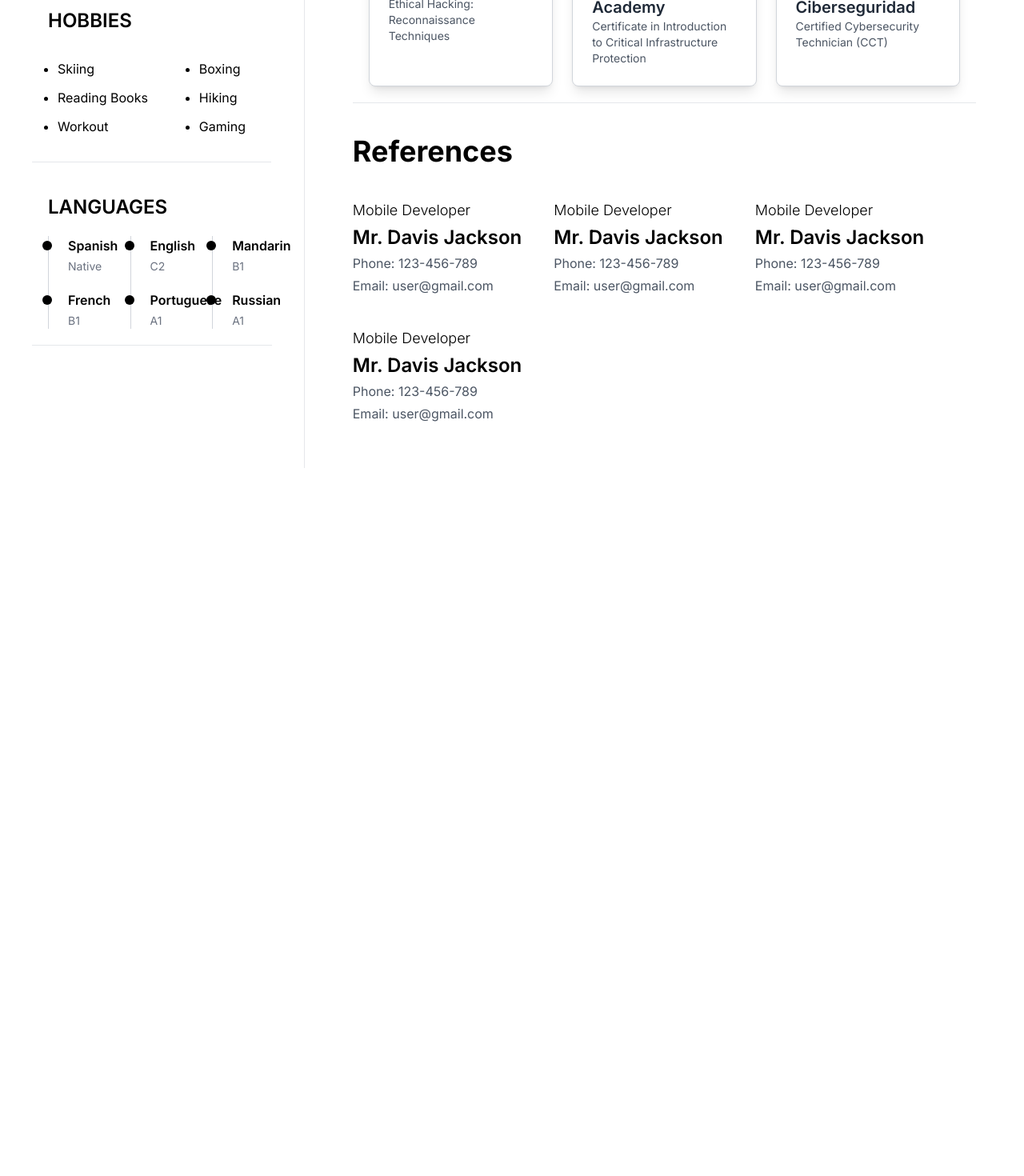
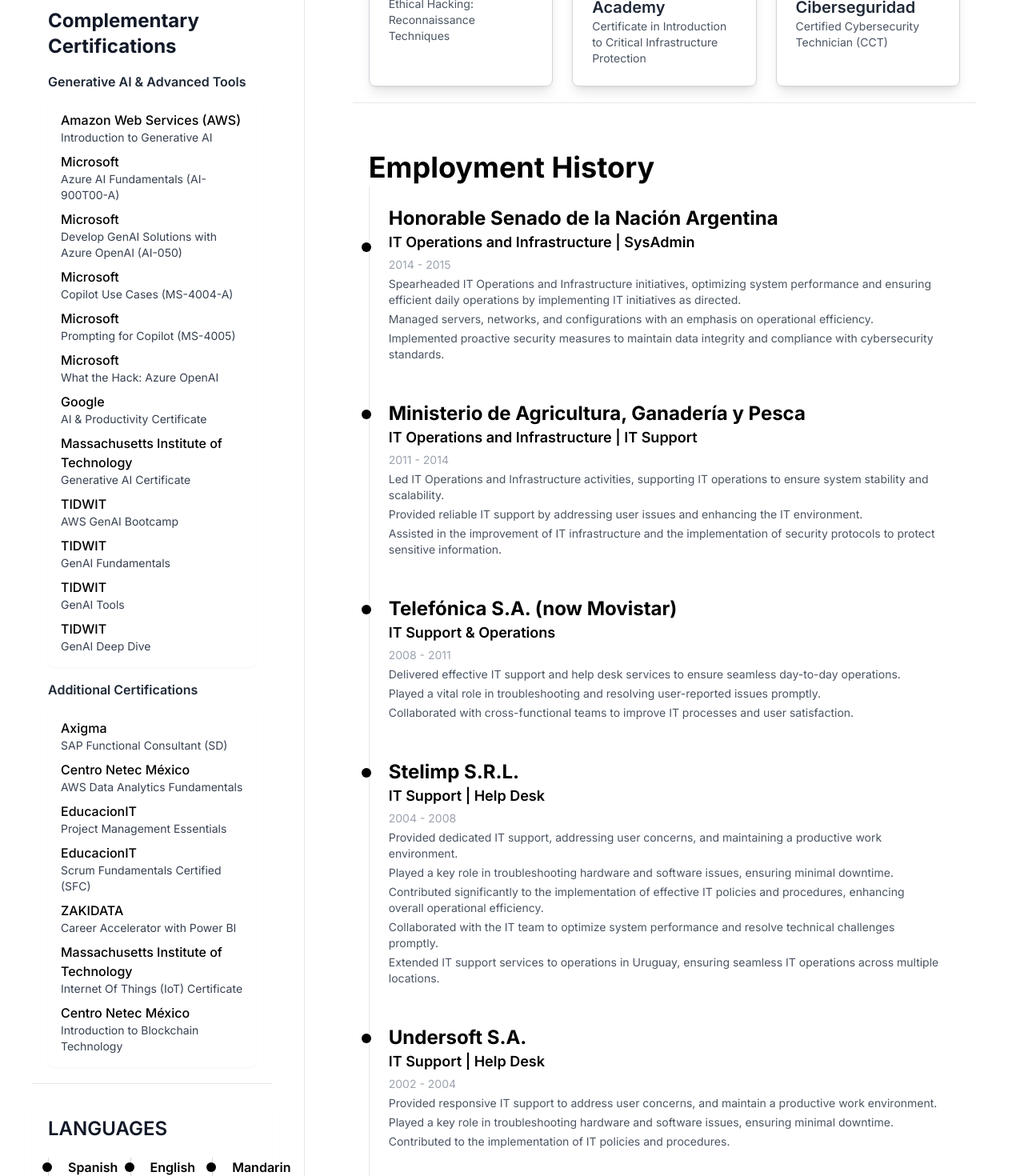
Before and after one commit to eddyg-github/My_CV, a React (Vite) app: page / in a window 1280 px wide. Shown: the part 2400-3870 px from the top of the page at 80% size. Before the commit the page ends 2985 px from the top, so only its background shows below. Built offline with nearby package versions, Linux system fonts and the light colour scheme.

Commit message:
septimo commit

```diff
--- a/src/components/HeaderLeft.jsx
+++ b/src/components/HeaderLeft.jsx
@@ -236,44 +236,93 @@
 </div>
 
 
+{/* Complementary Certifications Section */}
+<div className='p-5 border-b dark:border-gray-700'>
+  <h1 className='text-lg font-bold md:text-2xl mb-4 text-gray-900 dark:text-gray-100'>
+    Complementary Certifications
+  </h1>
+
+  {/* Generative AI Section */}
+  <div className='mb-4'>
+    <h2 className='text-base font-semibold mb-2 text-gray-800 dark:text-gray-200'>
+      Generative AI & Advanced Tools
+    </h2>
+    <div className='rounded-lg p-4 shadow-sm space-y-2'>
+
+      {[
+        ['Amazon Web Services (AWS)', 'Introduction to Generative AI'],
+        ['Microsoft', 'Azure AI Fundamentals (AI-900T00-A)'],
+        ['Microsoft', 'Develop GenAI Solutions with Azure OpenAI (AI-050)'],
+        ['Microsoft', 'Copilot Use Cases (MS-4004-A)'],
+        ['Microsoft', 'Prompting for Copilot (MS-4005)'],
+        ['Microsoft', 'What the Hack: Azure OpenAI'],
+        ['Google', 'AI & Productivity Certificate'],
+        ['Massachusetts Institute of Technology', 'Generative AI Certificate'],
+        ['TIDWIT', 'AWS GenAI Bootcamp'],
+        ['TIDWIT', 'GenAI Fundamentals'],
+        ['TIDWIT', 'GenAI Tools'],
+        ['TIDWIT', 'GenAI Deep Dive'],
+      ].map(([issuer, cert], idx) => (
+        <div key={idx} className='flex flex-col'>
+          <span className='text-black dark:text-white font-medium'>{issuer}</span>
+          <span className='text-gray-700 dark:text-gray-400 text-sm'>{cert}</span> {/* Slightly smaller font */}
+        </div>
+      ))}
+
+    </div>
+  </div>
+
+  {/* Additional Certifications Section */}
+  <div>
+    <h2 className='text-base font-semibold mb-2 text-gray-800 dark:text-gray-200'>
+      Additional Certifications
+    </h2>
+    <div className='rounded-lg p-4 shadow-sm space-y-2'>
+
+      {[
+        ['Axigma', 'SAP Functional Consultant (SD)'],
+        ['Centro Netec México', 'AWS Data Analytics Fundamentals'],
+        ['EducacionIT', 'Project Management Essentials'],
+        ['EducacionIT', 'Scrum Fundamentals Certified (SFC)'],
+        ['ZAKIDATA', 'Career Accelerator with Power BI'],
+        ['Massachusetts Institute of Technology', 'Internet Of Things (IoT) Certificate'],
+        ['Centro Netec México', 'Introduction to Blockchain Technology'],
+      ].map(([issuer, cert], idx) => (
+        <div key={idx} className='flex flex-col'>
+          <span className='text-black dark:text-white font-medium'>{issuer}</span>
+          <span className='text-gray-700 dark:text-gray-400 text-sm'>{cert}</span> {/* Slightly smaller font */}
+        </div>
+      ))}
+
+    </div>
+  </div>
+</div>
 
 
-        {/* Hobbies Section: Hobbies */}
-        <div className='flex flex-col items-start justify-start gap-5 border-b p-5 dark:border-gray-700'>
-          <h1 className='text-base font-semibold md:text-2xl'>HOBBIES</h1>
-          <div className='flex flex-wrap gap-16 p-3'>
-            <ul className='flex list-disc flex-col gap-3'>
-              <li>Skiing</li>
-              <li>Reading Books</li>
-              <li>Workout</li>
-            </ul>
-            <ul className='flex list-disc flex-col gap-3'>
-              <li>Boxing</li>
-              <li>Hiking</li>
-              <li>Gaming</li>
-            </ul>
-          </div>
-        </div>
+
+
+
+
 
 {/* Languages Section: Idiomas */}
-<div className="flex flex-col items-start justify-start gap-5 border-b p-5 dark:border-gray-700">
-  <h1 className="text-base font-semibold md:text-2xl">LANGUAGES</h1>
+<div className="flex flex-col items-start justify-start gap-5 border-b p-5 dark:border-gray-700 rounded-lg shadow-sm">
+  <h1 className="text-base font-semibold md:text-2xl text-gray-900 dark:text-gray-100">LANGUAGES</h1>
   <div className="grid grid-cols-3 gap-12 md:text-lg">
     {/* Columna 1 */}
     <ul className="relative border-l border-gray-300 pl-6 flex flex-col gap-5">
       <li className="relative flex flex-col gap-1">
         <div className="relative flex items-center">
-          <div className="absolute left-[-2rem] top-1/2 transform -translate-y-1/2 h-3 w-3 rounded-full bg-black dark:bg-white"></div>
-          <span className="text-base font-semibold">Spanish</span>
+          <div className="absolute left-[-2rem] top-1/2 transform -translate-y-1/2 h-3 w-3 rounded-full bg-black dark:bg-blue-400"></div>
+          <span className="text-base font-semibold text-black dark:text-blue-400">Spanish</span>
         </div>
-        <div className="text-gray-500 dark:text-gray-400 text-sm">Native</div>
+        <div className="text-black dark:text-gray-300 text-sm">Native</div>
       </li>
       <li className="relative flex flex-col gap-1">
         <div className="relative flex items-center">
-          <div className="absolute left-[-2rem] top-1/2 transform -translate-y-1/2 h-3 w-3 rounded-full bg-black dark:bg-white"></div>
-          <span className="text-base font-semibold">French</span>
+          <div className="absolute left-[-2rem] top-1/2 transform -translate-y-1/2 h-3 w-3 rounded-full bg-black dark:bg-blue-400"></div>
+          <span className="text-base font-semibold text-black dark:text-blue-400">French</span>
         </div>
-        <div className="text-gray-500 dark:text-gray-400 text-sm">B1</div>
+        <div className="text-black dark:text-gray-300 text-sm">B1</div>
       </li>
     </ul>
 
@@ -281,17 +330,17 @@
     <ul className="relative border-l border-gray-300 pl-6 flex flex-col gap-5">
       <li className="relative flex flex-col gap-1">
         <div className="relative flex items-center">
-          <div className="absolute left-[-2rem] top-1/2 transform -translate-y-1/2 h-3 w-3 rounded-full bg-black dark:bg-white"></div>
-          <span className="text-base font-semibold">English</span>
+          <div className="absolute left-[-2rem] top-1/2 transform -translate-y-1/2 h-3 w-3 rounded-full bg-black dark:bg-blue-400"></div>
+          <span className="text-base font-semibold text-black dark:text-blue-400">English</span>
         </div>
-        <div className="text-gray-500 dark:text-gray-400 text-sm">C2</div>
+        <div className="text-black dark:text-gray-300 text-sm">C2</div>
       </li>
       <li className="relative flex flex-col gap-1">
         <div className="relative flex items-center">
-          <div className="absolute left-[-2rem] top-1/2 transform -translate-y-1/2 h-3 w-3 rounded-full bg-black dark:bg-white"></div>
-          <span className="text-base font-semibold">Portuguese</span>
+          <div className="absolute left-[-2rem] top-1/2 transform -translate-y-1/2 h-3 w-3 rounded-full bg-black dark:bg-blue-400"></div>
+          <span className="text-base font-semibold text-black dark:text-blue-400">Portuguese</span>
         </div>
-        <div className="text-gray-500 dark:text-gray-400 text-sm">A1</div>
+        <div className="text-black dark:text-gray-300 text-sm">A1</div>
       </li>
     </ul>
 
@@ -299,21 +348,24 @@
     <ul className="relative border-l border-gray-300 pl-6 flex flex-col gap-5">
       <li className="relative flex flex-col gap-1">
         <div className="relative flex items-center">
-          <div className="absolute left-[-2rem] top-1/2 transform -translate-y-1/2 h-3 w-3 rounded-full bg-black dark:bg-white"></div>
-          <span className="text-base font-semibold">Mandarin</span>
+          <div className="absolute left-[-2rem] top-1/2 transform -translate-y-1/2 h-3 w-3 rounded-full bg-black dark:bg-blue-400"></div>
+          <span className="text-base font-semibold text-black dark:text-blue-400">Mandarin</span>
         </div>
-        <div className="text-gray-500 dark:text-gray-400 text-sm">B1</div>
+        <div className="text-black dark:text-gray-300 text-sm">B1</div>
       </li>
       <li className="relative flex flex-col gap-1">
         <div className="relative flex items-center">
-          <div className="absolute left-[-2rem] top-1/2 transform -translate-y-1/2 h-3 w-3 rounded-full bg-black dark:bg-white"></div>
-          <span className="text-base font-semibold">Russian</span>
+          <div className="absolute left-[-2rem] top-1/2 transform -translate-y-1/2 h-3 w-3 rounded-full bg-black dark:bg-blue-400"></div>
+          <span className="text-base font-semibold text-black dark:text-blue-400">Russian</span>
         </div>
-        <div className="text-gray-500 dark:text-gray-400 text-sm">A1</div>
+        <div className="text-black dark:text-gray-300 text-sm">A1</div>
       </li>
     </ul>
   </div>
 </div>
+
+
+
 
 
 
--- a/src/components/Home.jsx
+++ b/src/components/Home.jsx
@@ -200,42 +200,145 @@
 
 
 
+{/* Línea separadora entre About Me y Employment History */}
+<div className="flex flex-col items-start justify-start gap-5 border-b p-5 dark:border-gray-700">
 
-        <div className="space-y-10">
-  <h1 className="text-2xl font-bold md:text-4xl">References</h1>
+{/* Sección Employment History */}
+<div className="space-y-1">
+  <h1 className='text-2xl font-bold md:text-4xl'>Employment History</h1>
+  <div className="flex flex-col gap-6">
+    {/* Lista de experiencias - una sola columna */}
+    <ul className="flex-1">
+      <li className="relative flex flex-col gap-1 border-l p-6">
+        {/* Viñeta - Ajustada más arriba */}
+        <div className="absolute left-[-10px] top-[70px] h-3 w-3 rounded-full bg-black dark:bg-white"></div>
+        {/* Información de la experiencia */}
+        <div className='px-0'>
+          <span className='text-2xl font-bold'>Honorable Senado de la Nación Argentina</span>
+          <div className='text-lg font-semibold'>IT Operations and Infrastructure | SysAdmin</div>
+        </div>
+        <span className='text-sm text-gray-400'>2014 - 2015</span>
+        <p className='text-sm text-gray-600 dark:text-gray-400'>
+          Spearheaded IT Operations and Infrastructure initiatives, optimizing system performance and ensuring efficient daily operations by implementing IT initiatives as directed.
+        </p>
+        <p className='text-sm text-gray-600 dark:text-gray-400'>
+          Managed servers, networks, and configurations with an emphasis on operational efficiency.
+        </p>
+        <p className='text-sm text-gray-600 dark:text-gray-400'>
+          Implemented proactive security measures to maintain data integrity and compliance with cybersecurity standards.
+        </p>
+      </li>
 
-  <div className="flex flex-wrap gap-10">
-    <div className="text-baseline space-y-1">
-      <h3 className="text-lg font-light">Mobile Developer</h3>
-      <h2 className="text-base font-semibold md:text-2xl">Mr. Davis Jackson</h2>
-      <p className="text-gray-600 dark:text-gray-400">Phone: 123-456-789</p>
-      <p className="text-gray-600 dark:text-gray-400">Email: user@gmail.com</p>
-    </div>
+      <li className="relative flex flex-col gap-1 border-l p-6">
+        {/* Viñeta de IT Support - Ajustada correctamente */}
+        <div className="absolute left-[-10px] top-[35px] h-3 w-3 rounded-full bg-black dark:bg-white"></div>
+        {/* Información de la experiencia */}
+        <div className='px-0'>
+          <span className='text-2xl font-bold'>Ministerio de Agricultura, Ganadería y Pesca</span>
+          <div className='text-lg font-semibold'>IT Operations and Infrastructure | IT Support</div>
+        </div>
+        <span className='text-sm text-gray-400'>2011 - 2014</span>
+        <p className='text-sm text-gray-600 dark:text-gray-400'>
+          Led IT Operations and Infrastructure activities, supporting IT operations to ensure system stability and scalability.
+        </p>
+        <p className='text-sm text-gray-600 dark:text-gray-400'>
+          Provided reliable IT support by addressing user issues and enhancing the IT environment.
+        </p>
+        <p className='text-sm text-gray-600 dark:text-gray-400'>
+          Assisted in the improvement of IT infrastructure and the implementation of security protocols to protect sensitive information.
+        </p>
+      </li>
 
-    <div className="text-baseline space-y-1">
-      <h3 className="text-lg font-light">Mobile Developer</h3>
-      <h2 className="text-base font-semibold md:text-2xl">Mr. Davis Jackson</h2>
-      <p className="text-gray-600 dark:text-gray-400">Phone: 123-456-789</p>
-      <p className="text-gray-600 dark:text-gray-400">Email: user@gmail.com</p>
-    </div>
+      <li className="relative flex flex-col gap-1 border-l p-6">
+        {/* Viñeta de Telefónica S.A. - Ajustada correctamente */}
+        <div className="absolute left-[-10px] top-[35px] h-3 w-3 rounded-full bg-black dark:bg-white"></div>
+        {/* Información de la experiencia */}
+        <div className='px-0'>
+          <span className='text-2xl font-bold'>Telefónica S.A. (now Movistar)</span>
+          <div className='text-lg font-semibold'>IT Support & Operations</div>
+        </div>
+        <span className='text-sm text-gray-400'>2008 - 2011</span>
+        <p className='text-sm text-gray-600 dark:text-gray-400'>
+          Delivered effective IT support and help desk services to ensure seamless day-to-day operations.
+        </p>
+        <p className='text-sm text-gray-600 dark:text-gray-400'>
+          Played a vital role in troubleshooting and resolving user-reported issues promptly.
+        </p>
+        <p className='text-sm text-gray-600 dark:text-gray-400'>
+          Collaborated with cross-functional teams to improve IT processes and user satisfaction.
+        </p>
+      </li>
 
-    <div className="text-baseline space-y-1">
-      <h3 className="text-lg font-light">Mobile Developer</h3>
-      <h2 className="text-base font-semibold md:text-2xl">Mr. Davis Jackson</h2>
-      <p className="text-gray-600 dark:text-gray-400">Phone: 123-456-789</p>
-      <p className="text-gray-600 dark:text-gray-400">Email: user@gmail.com</p>
-    </div>
+      <li className="relative flex flex-col gap-1 border-l p-6">
+        {/* Viñeta de Stelimp S.R.L. - Ajustada correctamente */}
+        <div className="absolute left-[-10px] top-[35px] h-3 w-3 rounded-full bg-black dark:bg-white"></div>
+        {/* Información de la experiencia */}
+        <div className='px-0'>
+          <span className='text-2xl font-bold'>Stelimp S.R.L.</span>
+          <div className='text-lg font-semibold'>IT Support | Help Desk</div>
+        </div>
+        <span className='text-sm text-gray-400'>2004 - 2008</span>
+        <p className='text-sm text-gray-600 dark:text-gray-400'>
+          Provided dedicated IT support, addressing user concerns, and maintaining a productive work environment.
+        </p>
+        <p className='text-sm text-gray-600 dark:text-gray-400'>
+          Played a key role in troubleshooting hardware and software issues, ensuring minimal downtime.
+        </p>
+        <p className='text-sm text-gray-600 dark:text-gray-400'>
+          Contributed significantly to the implementation of effective IT policies and procedures, enhancing overall operational efficiency.
+        </p>
+        <p className='text-sm text-gray-600 dark:text-gray-400'>
+          Collaborated with the IT team to optimize system performance and resolve technical challenges promptly.
+        </p>
+        <p className='text-sm text-gray-600 dark:text-gray-400'>
+          Extended IT support services to operations in Uruguay, ensuring seamless IT operations across multiple locations.
+        </p>
+      </li>
 
-    <div className="text-baseline space-y-1">
-      <h3 className="text-lg font-light">Mobile Developer</h3>
-      <h2 className="text-base font-semibold md:text-2xl">Mr. Davis Jackson</h2>
-      <p className="text-gray-600 dark:text-gray-400">Phone: 123-456-789</p>
-      <p className="text-gray-600 dark:text-gray-400">Email: user@gmail.com</p>
-    </div>
+      <li className="relative flex flex-col gap-1 border-l p-6">
+        {/* Viñeta de Undersoft S.A. - Ajustada correctamente */}
+        <div className="absolute left-[-10px] top-[35px] h-3 w-3 rounded-full bg-black dark:bg-white"></div>
+        {/* Información de la experiencia */}
+        <div className='px-0'>
+          <span className='text-2xl font-bold'>Undersoft S.A.</span>
+          <div className='text-lg font-semibold'>IT Support | Help Desk</div>
+        </div>
+        <span className='text-sm text-gray-400'>2002 - 2004</span>
+        <p className='text-sm text-gray-600 dark:text-gray-400'>
+          Provided responsive IT support to address user concerns, and maintain a productive work environment.
+        </p>
+        <p className='text-sm text-gray-600 dark:text-gray-400'>
+          Played a key role in troubleshooting hardware and software issues, ensuring minimal downtime.
+        </p>
+        <p className='text-sm text-gray-600 dark:text-gray-400'>
+          Contributed to the implementation of IT policies and procedures.
+        </p>
+      </li>
 
-
+      <li className="relative flex flex-col gap-1 border-l p-6">
+        {/* Viñeta de Win Informática S.R.L. - Ajustada correctamente */}
+        <div className="absolute left-[-10px] top-[35px] h-3 w-3 rounded-full bg-black dark:bg-white"></div>
+        {/* Información de la experiencia */}
+        <div className='px-0'>
+          <span className='text-2xl font-bold'>Win Informática S.R.L.</span>
+          <div className='text-lg font-semibold'>IT Support | Help Desk</div>
+        </div>
+        <span className='text-sm text-gray-400'>2000 - 2002</span>
+        <p className='text-sm text-gray-600 dark:text-gray-400'>
+          Offered comprehensive IT support, addressing user queries, and technical issues effectively.
+        </p>
+        <p className='text-sm text-gray-600 dark:text-gray-400'>
+          Contributed to the development and maintenance of IT infrastructure.
+        </p>
+        <p className='text-sm text-gray-600 dark:text-gray-400'>
+          Assisted in the deployment and maintenance of software and hardware systems.
+        </p>
+      </li>
+    </ul>
   </div>
 </div>
+</div>
+
 
 
 
```
Also changed, not shown: public/image.jpg, public/image11.jpg (added).
